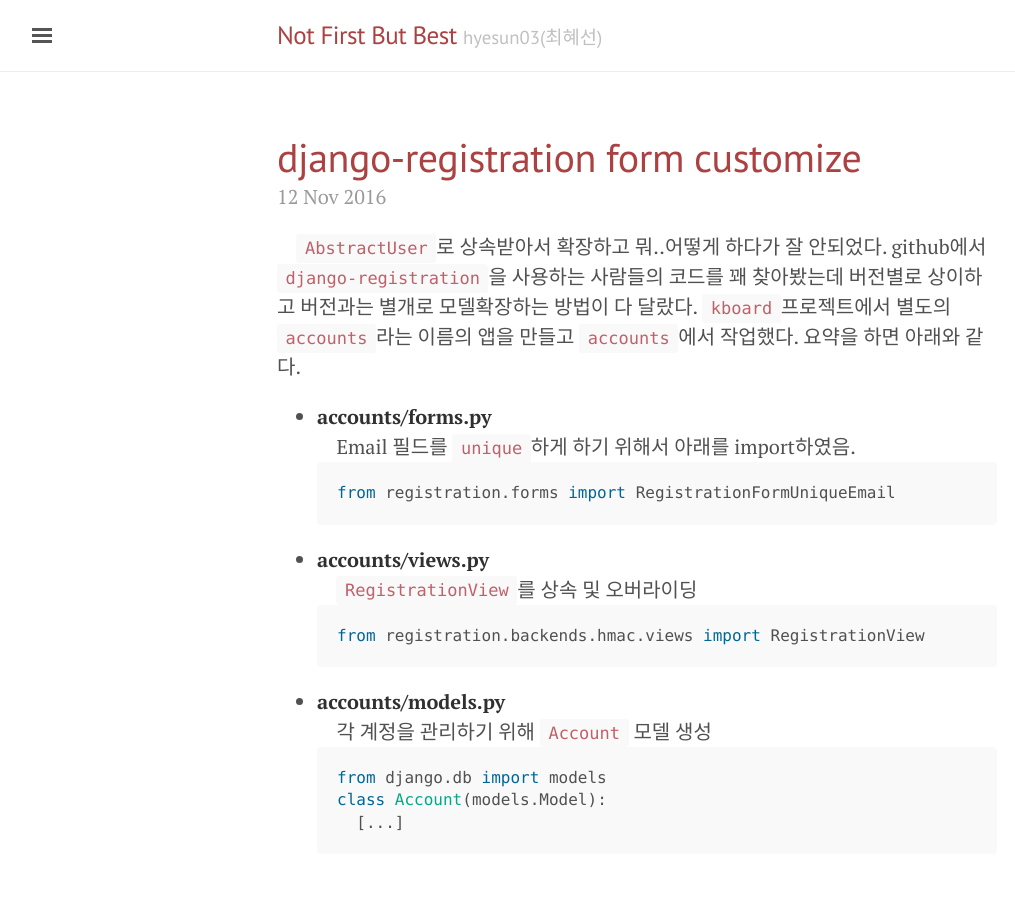
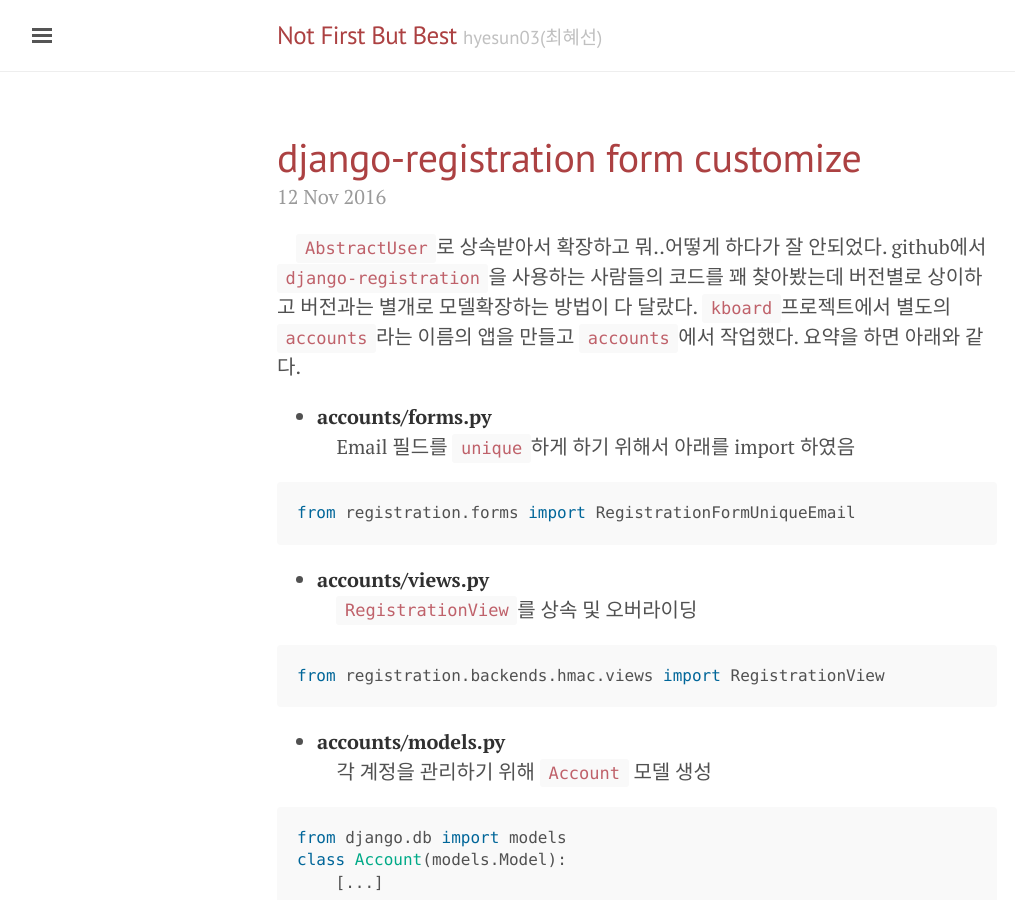
Before and after one commit to hyesun03/hyesun03.github.io, a Jekyll site: the page built from _posts/2016-11-12-customizeDjangoRegistrationForm.md, in a window 1280 px wide and 900 px high. Shown: the whole window, without its empty margins (3-1018 px from the left). Built offline with Jekyll 4.4.1, drawn with Linux system fonts in a browser that asks for light colours; comment, search, counter and statistics services are not loaded.

Commit message:
fix typo

````diff
--- a/_posts/2016-11-12-customizeDjangoRegistrationForm.md
+++ b/_posts/2016-11-12-customizeDjangoRegistrationForm.md
@@ -6,19 +6,22 @@ comments: true
 &nbsp;&nbsp;&nbsp; `AbstractUser`로 상속받아서 확장하고 뭐..어떻게 하다가 잘 안되었다. github에서 `django-registration`을 사용하는 사람들의 코드를 꽤 찾아봤는데 버전별로 상이하고 버전과는 별개로 모델확장하는 방법이 다 달랐다. `kboard`프로젝트에서 별도의 `accounts`라는 이름의 앱을 만들고 `accounts`에서 작업했다. 요약을 하면 아래와 같다.
 
 * **accounts/forms.py**
-&nbsp;&nbsp;&nbsp; Email 필드를 `unique`하게 하기 위해서 아래를 import하였음.
+&nbsp;&nbsp;&nbsp; Email 필드를 `unique`하게 하기 위해서 아래를 import 하였음
+
 ``` python
 from registration.forms import RegistrationFormUniqueEmail
 ```
 
 * **accounts/views.py**
 &nbsp;&nbsp;&nbsp; `RegistrationView`를 상속 및 오버라이딩
+
 ``` python
 from registration.backends.hmac.views import RegistrationView
 ```
 
 * **accounts/models.py**
 &nbsp;&nbsp;&nbsp; 각 계정을 관리하기 위해 `Account` 모델 생성
+
 ``` python
 from django.db import models
 class Account(models.Model):
@@ -64,6 +67,7 @@ username, email, password1, password2, fullName, terms
 
 ## **View**
 &nbsp;&nbsp;&nbsp; 여기서는 `register`함수를 오버라이딩 해 준다.
+
 ``` python
 from registration.backends.hmac.views import RegistrationView as BaseRegistrationView
 from .forms import RegistrationForm
````
